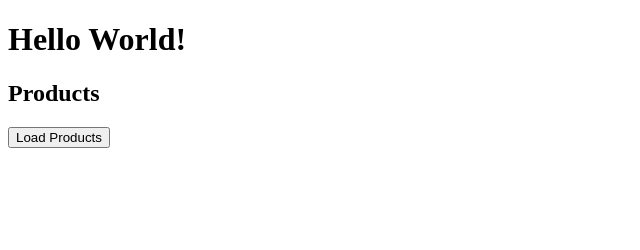
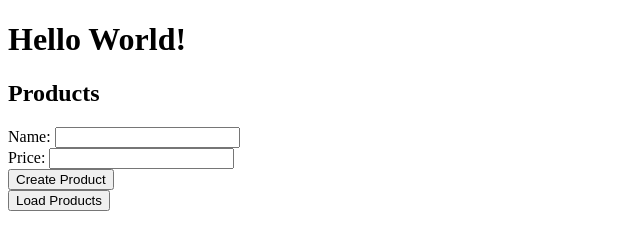
Before and after one commit to kalinsky-dev/Small-Fullstack-App, a website: page static/index.html in a window 1280 px wide. Shown: the whole page, without its empty margins (0-640 px from the left). Drawn offline with Linux system fonts and the light colour scheme.

```diff
--- a/static/index.html
+++ b/static/index.html
@@ -7,11 +7,32 @@
             content="width=device-width, initial-scale=1.0"
         >
         <title>Fullstack App</title>
-        <script src="/app.js" defer></script>
+        <link rel="stylesheet" href="/style.css">
+        <script
+            src="/app.js"
+            defer
+        ></script>
     </head>
     <body>
         <h1>Hello World!</h1>
         <h2>Products</h2>
+        <form>
+            <label>
+                Name:
+                <input
+                    type="text"
+                    name="name"
+                >
+            </label>
+            <label>
+                Price:
+                <input
+                    type="text"
+                    name="price"
+                >
+            </label>
+            <button>Create Product</button>
+        </form>
         <button>Load Products</button>
         <ul></ul>
     </body>
--- /dev/null
+++ b/static/style.css
@@ -0,0 +1,3 @@
+label{
+  display: block;
+}
```
Also changed, not shown: index.js (+9 -7 lines).
